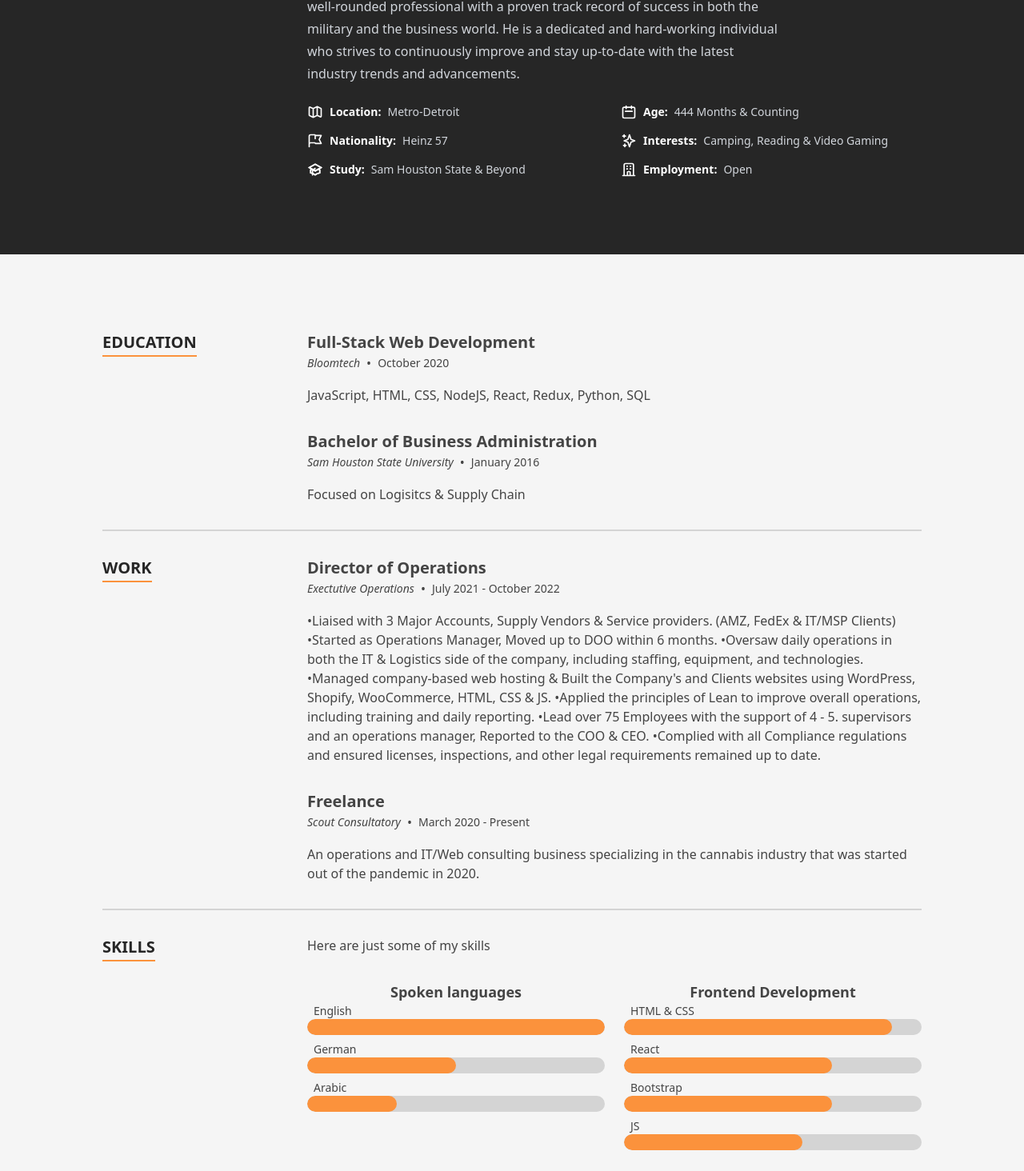
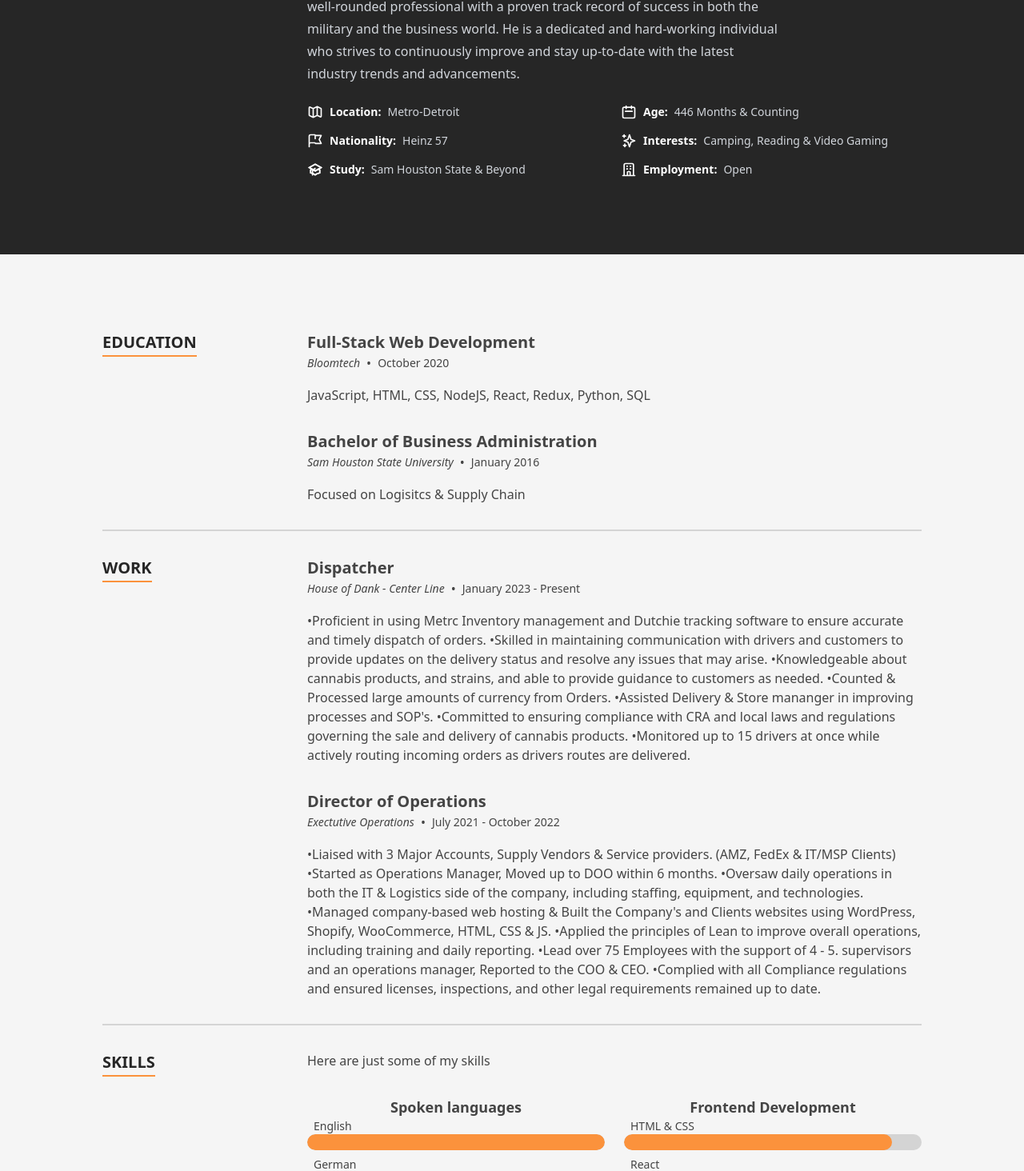
Before and after one commit to BrandonWorobi/Resume_Site, a Next.js app: page / in a window 1280 px wide. Shown: the part 1278-2742 px from the top of the page at 80% size. Built offline with nearby package versions, Linux system fonts and the light colour scheme.

Commit message:
Update Text

```diff
--- a/src/data/data.tsx
+++ b/src/data/data.tsx
@@ -11,7 +11,6 @@ import {
 import GithubIcon from '../components/Icon/GithubIcon';
 import LinkedInIcon from '../components/Icon/LinkedInIcon';
 import StackOverflowIcon from '../components/Icon/StackOverflowIcon';
-import TwitterIcon from '../components/Icon/TwitterIcon';
 import heroImage from '../images/header-background.webp';
 import porfolioImage1 from '../images/portfolio/portfolio-1.jpg';
 import porfolioImage2 from '../images/portfolio/portfolio-2.jpg';
@@ -59,7 +58,7 @@ export const heroData: Hero = {
   description: (
     <>
       <p className="prose-sm text-stone-200 sm:prose-base lg:prose-lg">
-        I'm a Metro-Detroit Based <strong className="text-stone-100">Full Stack Software Engineer & Operations Specialist</strong>, currently looking for a new opportunity
+        I'm a Metro-Detroit Based <strong className="text-stone-100">Full Stack Software Engineer & Operations Specialist</strong>, currently @ House of Dank but looking for new opportunities
       </p>
       <p className="prose-sm text-stone-200 sm:prose-base lg:prose-lg">
         In my free time, you can catch me spending time with my <strong className="text-stone-100">Children</strong>,
@@ -95,7 +94,7 @@ export const aboutData: About = {
   `,
   aboutItems: [
     {label: 'Location', text: 'Metro-Detroit', Icon: MapIcon},
-    {label: 'Age', text: '444 Months & Counting', Icon: CalendarIcon},
+    {label: 'Age', text: '446 Months & Counting', Icon: CalendarIcon},
     {label: 'Nationality', text: 'Heinz 57', Icon: FlagIcon},
     {label: 'Interests', text: 'Camping, Reading & Video Gaming', Icon: SparklesIcon},
     {label: 'Study', text: 'Sam Houston State & Beyond', Icon: AcademicCapIcon},
@@ -237,6 +236,22 @@ export const education: TimelineItem[] = [
 
 export const experience: TimelineItem[] = [
   {
+    date: 'January 2023 - Present',
+    location: 'House of Dank - Center Line',
+    title: 'Dispatcher',
+    content: (
+      <p>
+•Proficient in using Metrc Inventory management and Dutchie tracking software to ensure accurate and timely dispatch of orders.
+•Skilled in maintaining communication with drivers and customers to provide updates on the delivery status and resolve any issues that may arise.
+•Knowledgeable about cannabis products, and strains, and able to provide guidance to customers as needed.
+•Counted & Processed large amounts of currency from Orders.
+•Assisted Delivery & Store mananger in improving processes and SOP's.
+•Committed to ensuring compliance with CRA and local laws and regulations governing the sale and delivery of cannabis products.
+•Monitored up to 15 drivers at once while actively routing incoming orders as drivers routes are delivered.
+      </p>
+    ),
+  },
+  {
     date: 'July 2021 - October 2022',
     location: 'Exectutive Operations',
     title: 'Director of Operations',
@@ -249,16 +264,6 @@ export const experience: TimelineItem[] = [
 •Applied the principles of Lean to improve overall operations, including training and daily reporting.
 •Lead over 75 Employees with the support of 4 - 5. supervisors and an operations manager, Reported to the COO & CEO.
 •Complied with all Compliance regulations and ensured licenses, inspections, and other legal requirements remained up to date.
-      </p>
-    ),
-  },
-  {
-    date: 'March 2020 - Present',
-    location: 'Scout Consultatory',
-    title: 'Freelance',
-    content: (
-      <p>
-       An operations and IT/Web consulting business specializing in the cannabis industry that was started out of the pandemic in 2020.
       </p>
     ),
   },
@@ -314,5 +319,4 @@ export const socialLinks: Social[] = [
   {label: 'Github', Icon: GithubIcon, href: 'https://github.com/brandonworobi'},
   {label: 'Stack Overflow', Icon: StackOverflowIcon, href: 'https://stackoverflow.com/users/21122082/brandon-worobi'},
   {label: 'LinkedIn', Icon: LinkedInIcon, href: 'https://www.linkedin.com/in/worobi/'},
-  {label: 'Twitter', Icon: TwitterIcon, href: 'https://twitter.com/revnibbles'},
 ];
```
